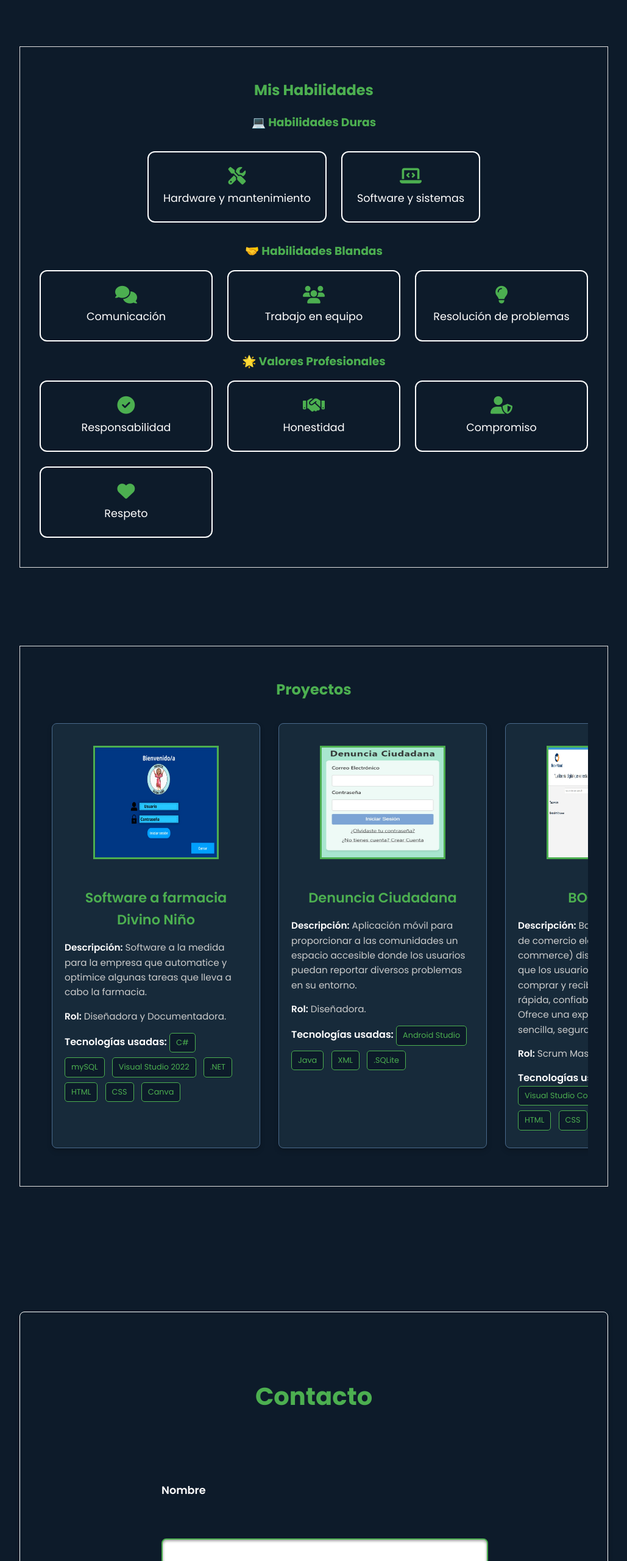
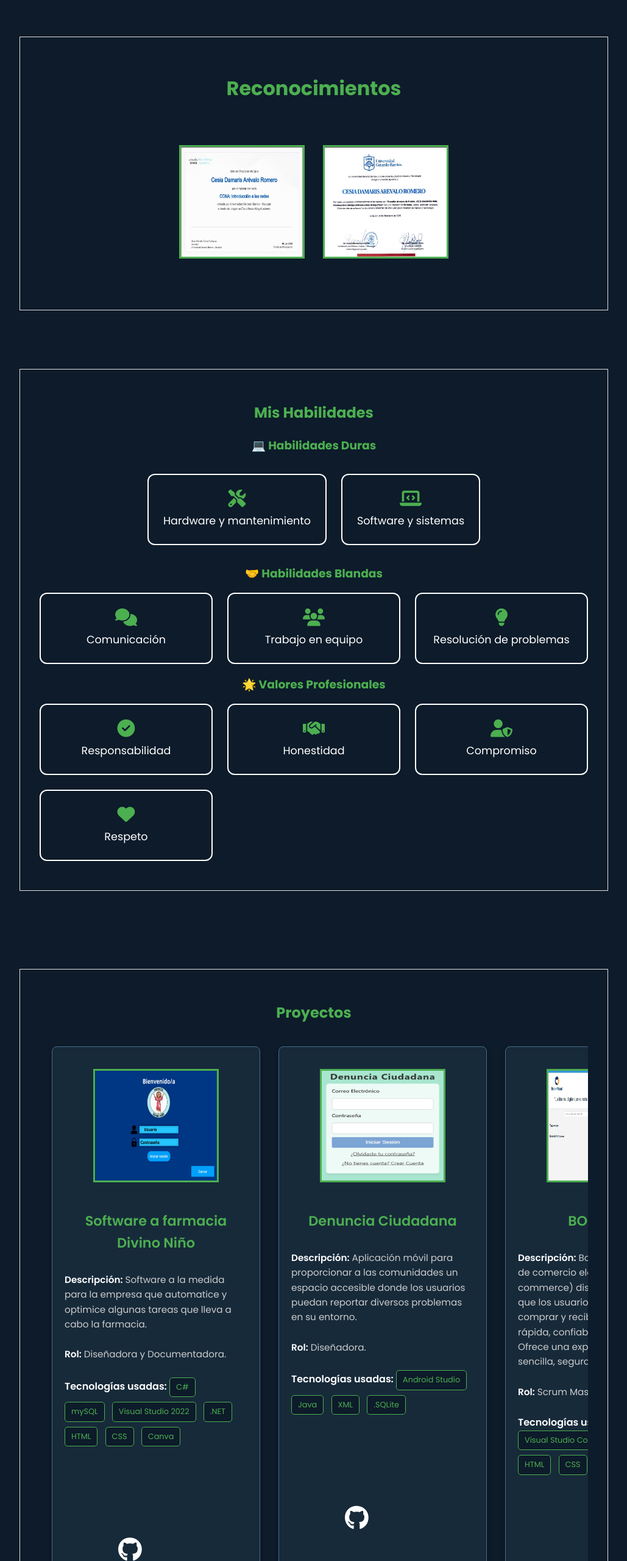
Before and after one commit to cesia-arevalo/PORTAFOLIO, a plain HTML site: page Portafolio/Index.html in a window 1280 px wide. Shown: the part 1220-3780 px from the top of the page at 61% size, without its empty margins (125-1154 px from the left). Drawn offline with Linux system fonts and the light colour scheme.

Commit message:
Reconocimientos

```diff
--- a/Portafolio/Estilo.css
+++ b/Portafolio/Estilo.css
@@ -450,3 +450,155 @@ footer {
     margin: 0; /* Eliminar margen predeterminado */
 }
 }
+/* --- ESTILO PARA RECONOCIMIENTOS --- */
+
+.recognition-card {
+    /* Usa el estilo base de .card: border: 1px solid #E0E0E0; background: transparent; */
+    text-align: center;
+    padding-bottom: 3rem;
+    margin-top: 3rem; /* Espacio de la tarjeta "Sobre mí" */
+}
+
+#recognition-title {
+    /* Título verde (coherente con #sobre-mi .card h2) */
+    color: #4CAF50;
+    font-size: 2rem;
+    margin-bottom: 2rem;
+}
+
+.recognition-grid {
+    display: flex;
+    justify-content: center;
+    flex-wrap: wrap;
+    gap: 30px;
+    padding: 20px 0;
+}
+
+.recognition-item {
+    display: block;
+    text-decoration: none;
+    color: #ffffff;
+    /* Fondo oscuro: Coherente con project-item */
+    background-color: #172A3A;
+    /* Borde sutil: Coherente con project-item */
+    border: 1px solid #4A6A8C;
+    border-radius: 8px;
+    padding: 0;
+    width: 250px;
+    text-align: center;
+    transition: transform 0.3s ease, border-color 0.3s ease;
+}
+
+.recognition-item:hover {
+    transform: translateY(-5px);
+    /* Borde verde al pasar el ratón: Coherente con project-item:hover */
+    border-color: #4CAF50;
+}
+
+/* --- ESTILO PARA RECONOCIMIENTOS (En Estilo.css) --- */
+
+.recognition-img {
+    width: 100%;
+    height: 180px; /* Altura rectangular estándar (igual a tus proyectos) */
+    max-height: 180px;
+
+    /* 1. Rellena el espacio rectangular al 100% de la caja: */
+    object-fit: fill;
+
+    /* 2. Anula cualquier redondeo heredado de otras reglas CSS: */
+    border-radius: 0 !important;
+
+    border: 2px solid #4CAF50;
+    margin-bottom: 0;
+}
+
+.recognition-item p {
+    font-size: 1em;
+    font-weight: 500;
+    margin: 0;
+    color: #ffffff;
+}
+
+.projects-grid {
+    display: flex;
+    flex-wrap: nowrap;
+    gap: 30px;
+    padding: 20px;
+    overflow-x: auto;
+    justify-content: flex-start;
+    padding-bottom: 30px;
+}
+
+
+.project-item {
+    background-color: #172A3A;
+    border: 1px solid #4A6A8C;
+    border-radius: 8px;
+    padding: 20px;
+    text-align: center;
+    box-shadow: 0 4px 8px rgba(0, 0, 0, 0.2);
+    transition: transform 0.3s ease-in-out;
+
+    /* 🛠️ CORRECCIÓN CLAVE: Habilitar Flexbox en la tarjeta */
+    display: flex;
+    flex-direction: column;
+
+    flex: 0 0 300px;
+    min-width: 300px;
+}
+
+.project-item:hover {
+    transform: translateY(-5px);
+    border-color: #4CAF50;
+}
+
+/* ... (Otras clases como .project-image, .project-name, etc.) ... */
+
+
+.project-details {
+    text-align: left;
+    /* 🛠️ CORRECCIÓN CLAVE: Asegura que .project-details tome todo el espacio restante
+    y empuje .project-links al fondo */
+    flex-grow: 1;
+    /* Opcional: Esto ayuda a que el contenido interno de project-details se distribuya
+    mejor si tuviera mucha altura */
+    display: flex;
+    flex-direction: column;
+    justify-content: flex-start;
+}
+
+/* ESTILO PARA ENLACES DE GITHUB EN PROYECTOS */
+
+.project-links {
+    /* 🔑 Pega el contenedor al fondo (funciona gracias al flex-grow: 1 anterior) */
+    margin-top: auto;
+    text-align: center; /* ESTO CENTRA EL ÍCONO HORIZONTALMENTE */
+    padding-top: 15px; /* Espacio visual arriba del ícono */
+}
+
+.github-link {
+    display: inline-block;
+    color: #ffffff;
+    font-size: 2.5rem;
+
+    /* 🚨 SOLUCIÓN PARA ELIMINAR LÍNEAS AZULES/BORDES */
+    border: none !important;
+    text-decoration: none !important;
+    outline: none !important; /* CLAVE: Elimina el borde azul al enfocar/clic */
+    box-shadow: none !important;
+
+    transition: color 0.3s ease, transform 0.2s ease;
+}
+
+.github-link:hover {
+    color: #4CAF50;
+    transform: scale(1.1);
+}
+
+/* Regla adicional para asegurar que el ícono <i> no tenga estilos de borde residuales */
+.github-link i {
+    border: none !important;
+    box-shadow: none !important;
+    padding: 0;
+    margin: 0;
+}
--- a/Portafolio/Index.html
+++ b/Portafolio/Index.html
@@ -50,6 +50,16 @@ By replacing the script with the link CSS, you activate la librería Font Awesom
                 </a>
             </div>
         </section>
+
+        <div class="card recognition-card">
+            <h2 id="recognition-title">Reconocimientos</h2>
+            <div class="recognition-grid">
+                    <img src="Certificado.jpeg" alt="Diploma 1" class="recognition-img">
+                </a>
+                    <img src="Diploma.jpeg" alt="Diploma 2" class="recognition-img">
+                </a>
+            </div>
+        </div>
 
         <section id="habilidades" class="section">
             <div class="card">
@@ -107,6 +117,11 @@ By replacing the script with the link CSS, you activate la librería Font Awesom
                                 <span class="tech-tag" id="project-compu1-tech-css">CSS</span>
                                 <span class="tech-tag" id="project-compu1-tech-canva">Canva</span>
                             </div>
+                            <div class="project-links">
+                                <a href="https://github.com/marlon-cruz/proyecto" target="_blank" class="github-link">
+                                    <i class="fab fa-github"></i>
+                                </a>
+                            </div>
                         </div>
                     </div>
 
@@ -129,6 +144,11 @@ By replacing the script with the link CSS, you activate la librería Font Awesom
                                 <span class="tech-tag" id="project-case1-tech-java">Java</span>
                                 <span class="tech-tag" id="project-case1-tech-xml">XML</span>
                                 <span class="tech-tag" id="project-case1-tech-sqlite">.SQLite</span>
+                                </div>
+                            <div class="project-links">
+                                <a href="https://github.com/david27c/Denuncia-Ciudadana.git" target="_blank" class="github-link">
+                                    <i class="fab fa-github"></i>
+                                </a>
 
                             </div>
                         </div>
@@ -153,6 +173,14 @@ By replacing the script with the link CSS, you activate la librería Font Awesom
             <span class="tech-tag" id="project-bookmood-tech-javascript">JavaScript</span>
             <span class="tech-tag" id="project-bookmood-tech-html">HTML</span>
             <span class="tech-tag" id="project-bookmood-tech-css">CSS</span>
+            </div>
+                            <div class="project-links">
+                                <a href="https://github.com/criss11-crypt/BookMood-2025.git" target="_blank" class="github-link">
+                                    <i class="fab fa-github"></i>
+                                </a>
+                            </div>
+                        </div>
+                    </div>
         </div>
     </div>
 </div>
@@ -162,7 +190,7 @@ By replacing the script with the link CSS, you activate la librería Font Awesom
     <section id="contacto" class="section">
         <div class="card contact-card">
             <h2 id="contact-title">Contacto</h2>
-            <form class="contact-form" action="#" method="POST">
+            <form class="contact-form" action="https://formspree.io/f/mrbnlwwq" method="POST">
                 <label for="name" id="label-name">Nombre</label>
                 <input type="text" id="name" name="name" required>
 
@@ -171,6 +199,7 @@ By replacing the script with the link CSS, you activate la librería Font Awesom
 
                 <label for="message" id="label-message">Mensaje</label>
                 <textarea id="message" name="message" rows="6" required></textarea>
+                <input type="hidden" name="_next" value="URL_DE_TU_PORTAFOLIO/#contacto">
 
                 <button type="submit" class="submit-button" id="btn-submit">Enviar Mensaje</button>
             </form>
--- a/Portafolio/Portafolio.js
+++ b/Portafolio/Portafolio.js
@@ -34,6 +34,8 @@ const labelMessage = document.getElementById('label-message');
 const btnSubmit = document.getElementById('btn-submit');
 
 const copyrightText = document.getElementById('copyright-text');
+
+const recognitionTitle = document.getElementById('recognition-title');
 
 function toggleLanguage() {
 
@@ -96,6 +98,8 @@ function toggleLanguage() {
         if (aboutTitle) aboutTitle.textContent = "About Me";
         if (aboutText) aboutText.textContent = "I am a student of Computer Systems and Network Engineering at Gerardo Barrios University (UGB) in Usulután. I am passionate about technology and lifelong learning, with a special interest in computer maintenance. I am always looking to learn and contribute practical and innovative solutions.";
         if (btnCvText) btnCvText.textContent = "Download Resume";
+
+        if (recognitionTitle) recognitionTitle.textContent = "Recognitions";
 
 
         if (skillsTitle) skillsTitle.textContent = 'My Skills';
@@ -174,6 +178,8 @@ function toggleLanguage() {
         if (aboutText) aboutText.textContent = "Soy estudiante de la carrera de Técnico en Ingeniería en Sistemas y Redes Informáticas de la Universidad Gerardo Barrios (UGB) Usulután. Me apasiona la tecnología y el aprendizaje continuo, con especial interés en el mantenimiento de computadoras, siempre buscando aprender y aportar soluciones prácticas e innovadoras.";
         if (btnCvText) btnCvText.textContent = "Descargar CV";
 
+        if (recognitionTitle) recognitionTitle.textContent = "Reconocimientos";
+
 
         if (skillsTitle) skillsTitle.textContent = 'Mis Habilidades';
         if (hardSkillsTitle) hardSkillsTitle.innerHTML = '💻 Habilidades Duras';
```
Also changed, not shown: Portafolio/Certificado.jpeg (added), Portafolio/Diploma.jpeg (added).
